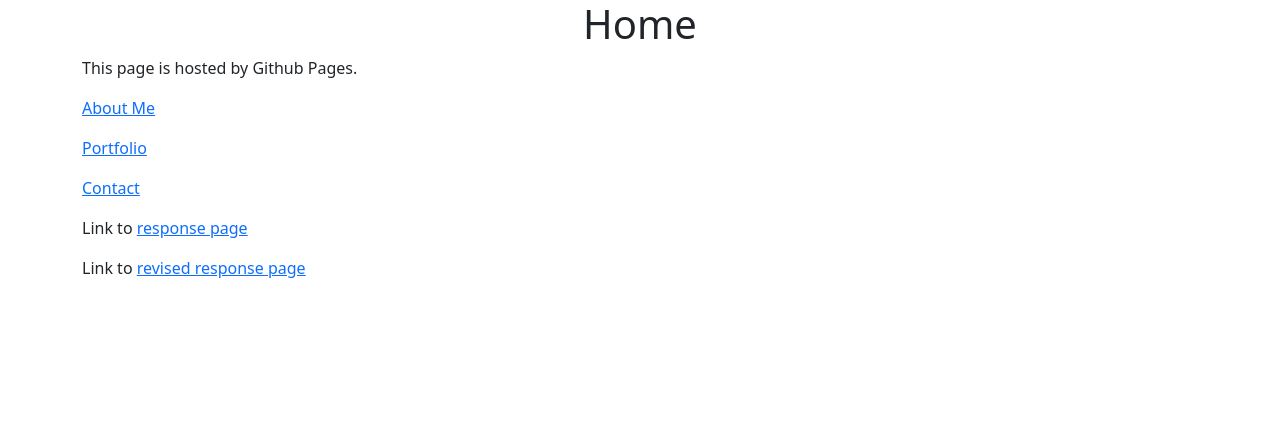
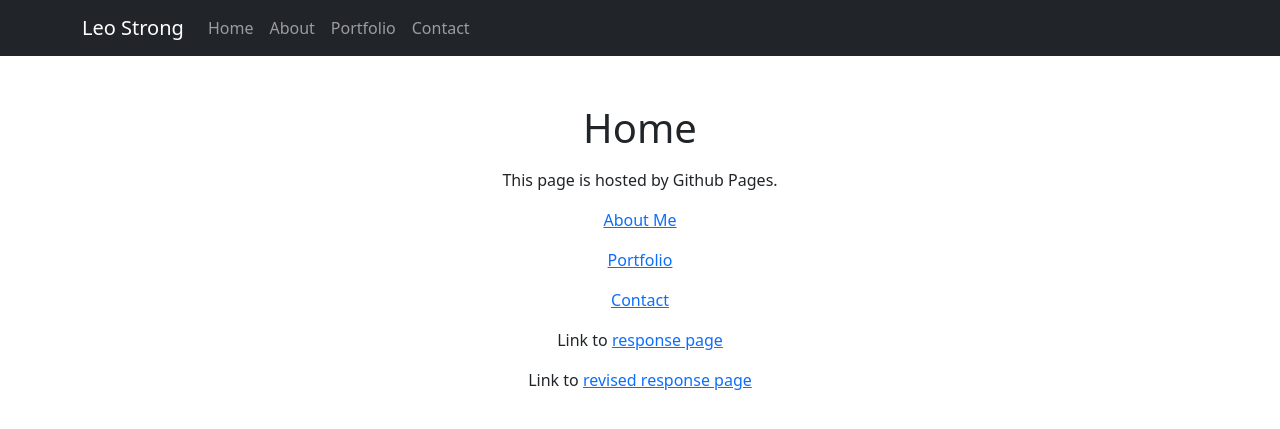
Before and after one commit to leojamesstrong/leojamesstrong.github.io, a Jekyll site: the page built from index.html, in a window 1280 px wide. Shown: the top 429 px of the page. Built offline with Jekyll 4.4.1, drawn with Linux system fonts in a browser that asks for light colours; the repository's description, which GitHub fills in, is left out.

Commit message:
Update default.html

```diff
--- a/_layouts/default.html
+++ b/_layouts/default.html
@@ -1,35 +1,62 @@
 <!DOCTYPE html>
 <html lang="en">
-  <head>
-    <meta charset="UTF-8">
-    <meta name="viewport" content="width=device-width, initial-scale=1">
-    <link href="https://cdn.jsdelivr.net/npm/bootstrap@5.0.0-beta2/dist/css/bootstrap.min.css" rel="stylesheet" integrity="sha384-BmbxuPwQa2lc/FVzBcNJ7UAyJxM6wuqIj61tLrc4wSX0szH/Ev+nYRRuWlolflfl" crossorigin="anonymous">
-    <link rel="shortcut icon" type="image/png" href="favicon.png">
-    <title>{{ page.title }} | Leo Strong </title>
-  </head>
-  <body>
-    <script src="https://cdn.jsdelivr.net/npm/bootstrap@5.0.0-beta2/dist/js/bootstrap.bundle.min.js" integrity="sha384-b5kHyXgcpbZJO/tY9Ul7kGkf1S0CWuKcCD38l8YkeH8z8QjE0GmW1gYU5S9FOnJ0" crossorigin="anonymous"></script>
 
-    <header class="page-header" role="banner">
-      <h1 class="text-center">{{ page.title | default: site.title | default: site.github.repository_name }}</h1>
-      <h2 class="project-tagline">{{ page.description | default: site.description | default: site.github.project_tagline }}</h2>
-      {% if site.github.is_project_page %}
-        <a href="{{ site.github.repository_url }}" class="btn">View on GitHub</a>
-      {% endif %}
-      {% if site.show_downloads %}
-        <a href="{{ site.github.zip_url }}" class="btn">Download .zip</a>
-        <a href="{{ site.github.tar_url }}" class="btn">Download .tar.gz</a>
-      {% endif %}
-    </header>
+<head>
 
-    <main id="content" class="main-content" role="main">
-      <div class="container-sm">
-            <div>{{ content }}</div>
+  <meta charset="utf-8">
+  <meta name="viewport" content="width=device-width, initial-scale=1, shrink-to-fit=no">
+  <meta name="description" content="">
+  <meta name="author" content="">
+
+  <title>{{ page.title }} | Leo Strong </title>
+
+  <!-- Bootstrap core CSS -->
+  <link href="https://cdn.jsdelivr.net/npm/bootstrap@5.0.0-beta2/dist/css/bootstrap.min.css" rel="stylesheet">
+
+</head>
+
+<body>
+
+  <!-- Navigation -->
+  <nav class="navbar navbar-expand-lg navbar-dark bg-dark static-top">
+    <div class="container">
+      <a class="navbar-brand" href="#">Leo Strong</a>
+      <button class="navbar-toggler" type="button" data-toggle="collapse" data-target="#navbarResponsive" aria-controls="navbarResponsive" aria-expanded="false" aria-label="Toggle navigation">
+        <span class="navbar-toggler-icon"></span>
+      </button>
+      <div class="collapse navbar-collapse" id="navbarResponsive">
+        <ul class="navbar-nav ml-auto">
+          <li class="nav-item active">
+            <a class="nav-link" href="#">Home
+            </a>
+          </li>
+          <li class="nav-item">
+            <a class="nav-link" href="/about.html">About</a>
+          </li>
+          <li class="nav-item">
+            <a class="nav-link" href="/portfolio.html">Portfolio</a>
+          </li>
+          <li class="nav-item">
+            <a class="nav-link" href="/contact.html">Contact</a>
+          </li>
+        </ul>
       </div>
+    </div>
+  </nav>
 
+  <!-- Page Content -->
+  <div class="container">
+    <div class="row">
+      <div class="col-lg-12 text-center">
+        <h1 class="mt-5">{{ page.title }}</h1>
+        <p class="lead">{{ content }}</p>
+      </div>
+    </div>
+  </div>
 
-      <footer class="site-footer">
-      </footer>
-    </main>
-  </body>
+  <!-- Bootstrap core JavaScript -->
+   <script src="https://cdn.jsdelivr.net/npm/bootstrap@5.0.0-beta2/dist/js/bootstrap.bundle.min.js" integrity="sha384-b5kHyXgcpbZJO/tY9Ul7kGkf1S0CWuKcCD38l8YkeH8z8QjE0GmW1gYU5S9FOnJ0" crossorigin="anonymous"></script>
+
+</body>
+
 </html>
```
